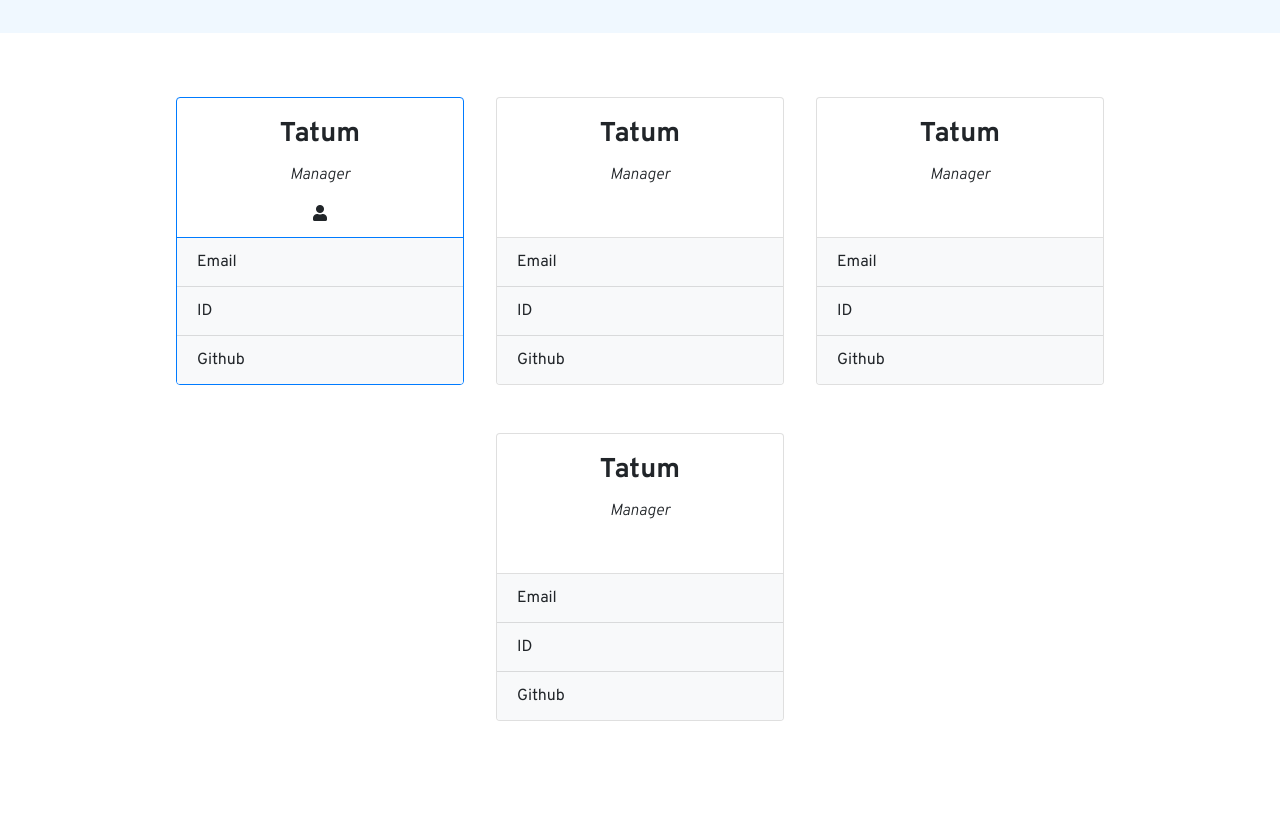
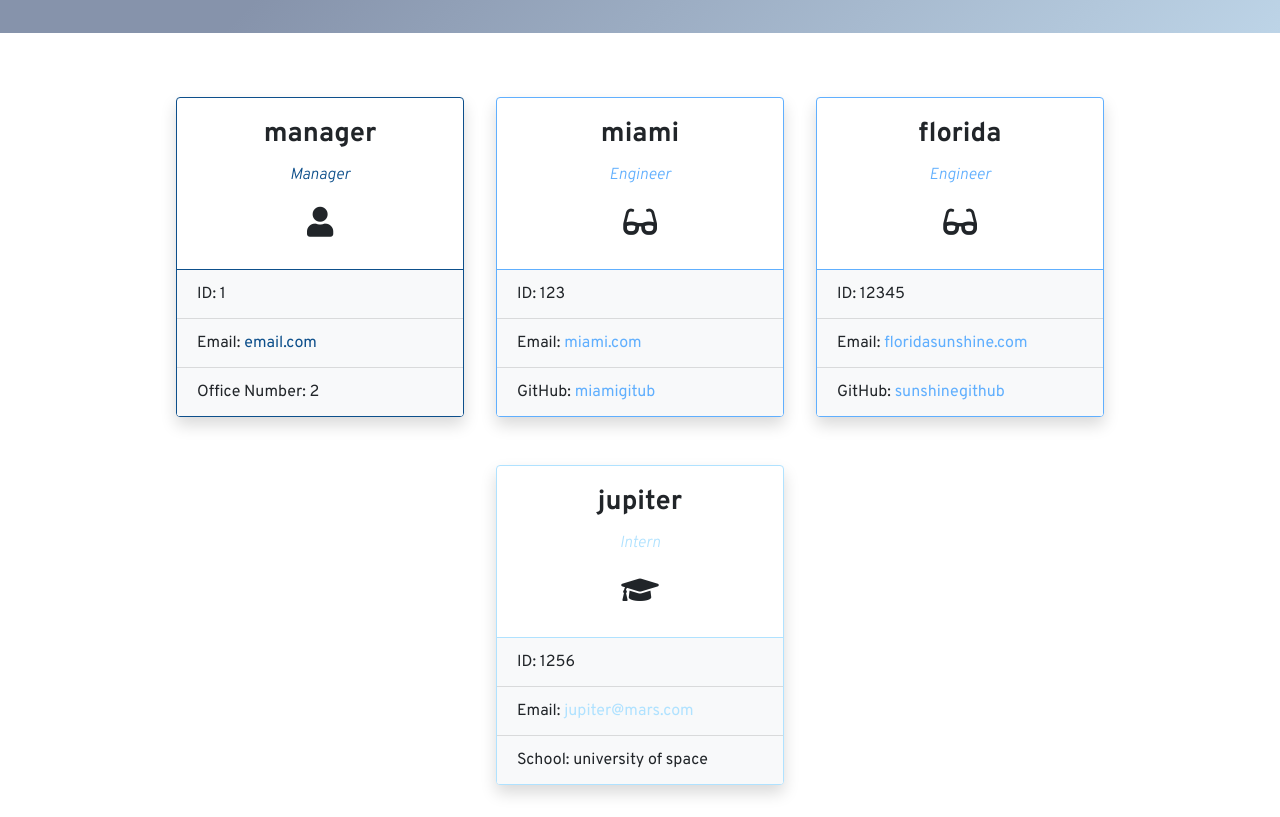
Before and after one commit to tmstafford/team-profile-generator, a website: page src/template.html in a window 1280 px wide. Shown: the part 117-934 px from the top of the page. Before the commit the page ends 870 px from the top, so only its background shows below. Drawn offline with nearby package versions, Linux system fonts and the light colour scheme.

Commit message:
final styles

```diff
--- a/src/style.css
+++ b/src/style.css
@@ -6,12 +6,20 @@
 body {
     font-family: 'Overpass', sans-serif;
 }
-
+span {
+    font-size: 30px;
+}
+a:hover {
+    background-color: #6c7b8b;
+    color: #fff !important;
+}
 header {
-    background-color: aliceblue;
     height: 150px;
     display: flex;
     justify-content: center;
+    background-color: #bdd4e7;
+    background-image: linear-gradient(315deg, #bdd4e7 0%, #8693ab 74%);
+
 }
 header h1 {
     align-self: center;
@@ -29,7 +37,10 @@ h5 {
 }
 .card {
     width: 18rem;
-    height: 18rem;
+    height: 20rem;
+}
+.shadow {
+    box-shadow: 0 7px 30px -10px rgba(13, 79, 139, 0.5);
 }
 .card-body {
     text-align: center;
@@ -40,3 +51,33 @@ h5 {
 .list-group-item {
     background-color: #f8f9fa !important;
 }
+.manager-border {
+    border: 1px solid #0d4f8b;
+}
+.manager {
+    color: #0d4f8b;
+}
+.managerA a {
+    text-decoration: none;
+    color: #0d4f8b;
+}
+.eng-border {
+    border: 1px solid #60affe;
+}
+.engineer {
+    color: #60affe;
+}
+.engineerA a {
+    text-decoration: none;
+    color: #60affe;
+}
+.int-border {
+    border: 1px solid #b0e2ff;
+}
+.intern {
+    color: #b0e2ff;
+}
+.internA a {
+    text-decoration: none;
+    color: #b0e2ff;
+}
--- a/src/template.html
+++ b/src/template.html
@@ -1,3 +1,4 @@
+
     <!DOCTYPE html>
     <html>
     <head>
@@ -5,73 +6,81 @@
         <meta name="viewport" content="width=device-width, initial-scale=1.0">
         <meta http-equiv="X-UA-Compatible" content="ie=edge">
         <link rel="stylesheet" href="https://cdn.jsdelivr.net/npm/bootstrap@4.5.3/dist/css/bootstrap.min.css" integrity="sha384-TX8t27EcRE3e/ihU7zmQxVncDAy5uIKz4rEkgIXeMed4M0jlfIDPvg6uqKI2xXr2" crossorigin="anonymous">
-    <link rel="preconnect" href="https://fonts.gstatic.com">
         <link rel="stylesheet" href="https://cdnjs.cloudflare.com/ajax/libs/font-awesome/5.15.1/css/all.min.css">
         <link href="https://fonts.googleapis.com/css2?family=Overpass:ital,wght@0,400;0,700;1,300&display=swap" rel="stylesheet">
         <link rel="stylesheet" href="./style.css">
-    <title>Team Profile</title>
+        <title>Team Profiles</title>
     </head>
-
     <body>
         <header>
             <h1>Team Profiles <i class="fas fa-id-card"></i></h1>
         </header>
-
         <div class="container pt-5 justify-content-center">
             <div class="row justify-content-center">
+
         <div class="col-auto mb-3 p-3">
-                <div class="card border border-primary">
+            <div class="card shadow manager-border">
                 <div class="card-body">
-                        <h5 class="card-title">Tatum</h5>
-                        <p class="card-text">Manager</p>
+                    <h5 class="card-title">manager</h5>
+                    <p class="card-text manager">Manager</p>
                     <span><i class="fas fa-user"></i></span>
                 </div>
-                    <ul class="list-group list-group-flush">
-                        <li class="list-group-item">Email</li>
-                        <li class="list-group-item">ID</li>
-                        <li class="list-group-item">Github</li>
+                <ul class="list-group list-group-flush bg-light managerA">
+                    <li class="list-group-item">ID: 1</li>
+                    <li class="list-group-item">Email: <a href="mailto: email.com">email.com</a></li>
+                    <li class="list-group-item">Office Number: 2</li>
                 </ul>
             </div>
         </div>
+
+
         <div class="col-auto mb-3 p-3">
-                <div class="card">
+            <div class="card shadow eng-border">
                 <div class="card-body">
-                        <h5 class="card-title">Tatum</h5>
-                        <p class="card-text">Manager</p>
+                    <h5 class="card-title">miami</h5>
+                    <p class="card-text engineer">Engineer</p>
+                    <span><i class="fas fa-glasses"></i></span>
                 </div>
-                    <ul class="list-group list-group-flush">
-                        <li class="list-group-item">Email</li>
-                        <li class="list-group-item">ID</li>
-                        <li class="list-group-item">Github</li>
+                <ul class="list-group list-group-flush bg-light engineerA">
+                    <li class="list-group-item">ID: 123</li>
+                    <li class="list-group-item">Email: <a href="mailto: miami.com">miami.com</a></li>
+                    <li class="list-group-item">GitHub: <a href="https://github.com/miamigitub" target="_blank">miamigitub</a></li>
                 </ul>
             </div>
         </div>
+
+
         <div class="col-auto mb-3 p-3">
-                <div class="card">
+            <div class="card shadow eng-border">
                 <div class="card-body">
-                        <h5 class="card-title">Tatum</h5>
-                        <p class="card-text">Manager</p>
+                    <h5 class="card-title">florida</h5>
+                    <p class="card-text engineer">Engineer</p>
+                    <span><i class="fas fa-glasses"></i></span>
                 </div>
-                    <ul class="list-group list-group-flush">
-                        <li class="list-group-item">Email</li>
-                        <li class="list-group-item">ID</li>
-                        <li class="list-group-item">Github</li>
+                <ul class="list-group list-group-flush bg-light engineerA">
+                    <li class="list-group-item">ID: 12345</li>
+                    <li class="list-group-item">Email: <a href="mailto: floridasunshine.com">floridasunshine.com</a></li>
+                    <li class="list-group-item">GitHub: <a href="https://github.com/sunshinegithub" target="_blank">sunshinegithub</a></li>
                 </ul>
             </div>
         </div>
+
+
         <div class="col-auto mb-3 p-3">
-                <div class="card">
+            <div class="card shadow int-border">
                 <div class="card-body">
-                        <h5 class="card-title">Tatum</h5>
-                        <p class="card-text">Manager</p>
+                    <h5 class="card-title">jupiter</h5>
+                    <p class="card-text intern">Intern</p>
+                    <span><i class="fas fa-graduation-cap"></i></span>
                 </div>
-                    <ul class="list-group list-group-flush">
-                        <li class="list-group-item">Email</li>
-                        <li class="list-group-item">ID</li>
-                        <li class="list-group-item">Github</li>
+                <ul class="list-group list-group-flush bg-light internA">
+                    <li class="list-group-item">ID: 1256</li>
+                    <li class="list-group-item">Email: <a href="mailto: jupiter@mars.com">jupiter@mars.com</a></li>
+                    <li class="list-group-item">School: university of space</li>
                 </ul>
             </div>
         </div>
+
         </div>
     </div>
     </body>
```
Also changed, not shown: index.js (+2 -5 lines), src/generate-site.js (+11 -11 lines), dist/index.html, dist/style.css. Lines whose indentation alone changed are shown as unchanged.
